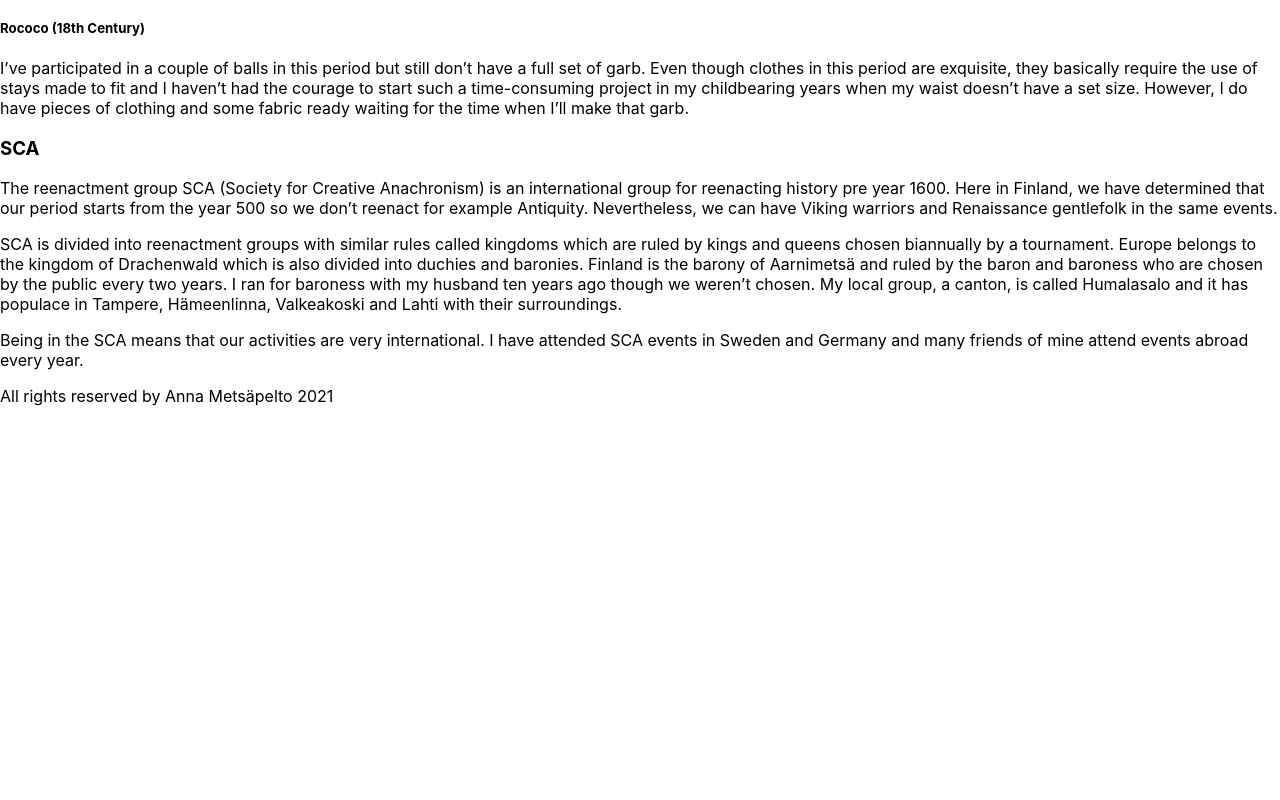
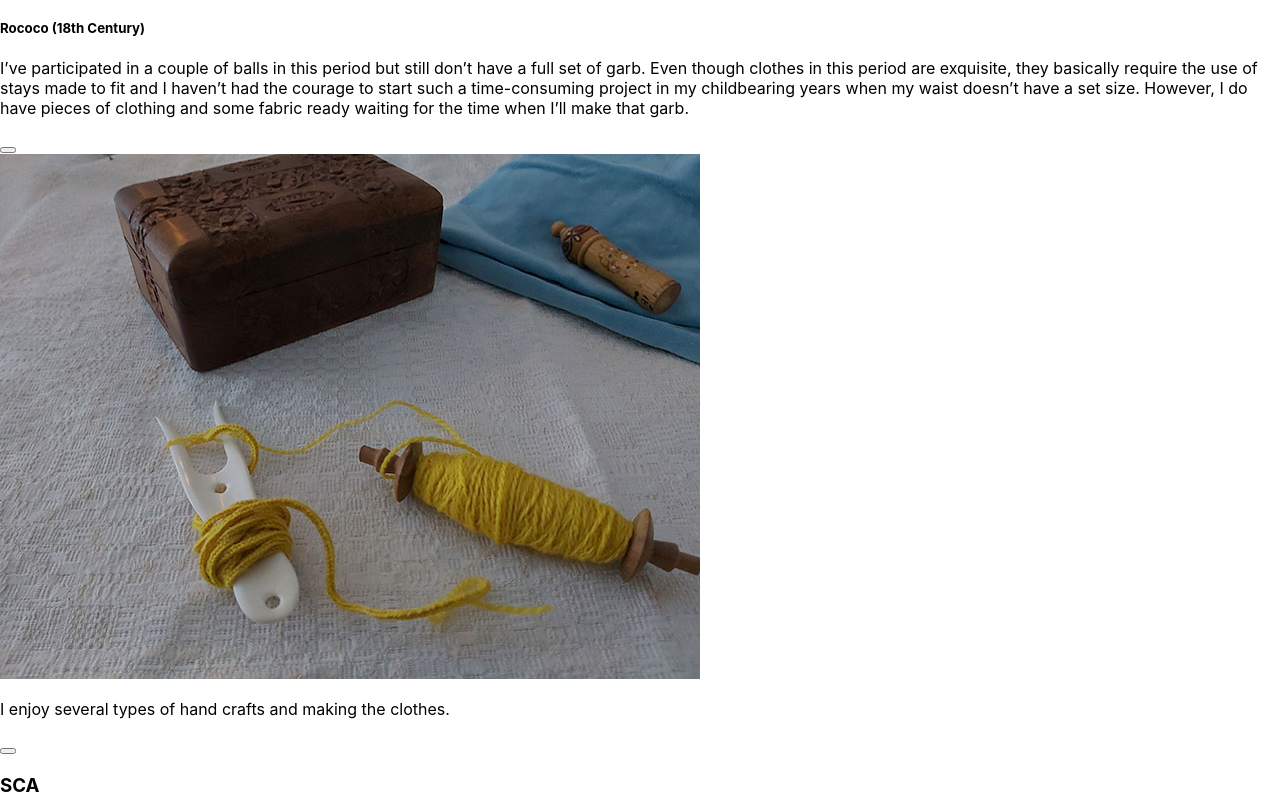
Before and after one commit to annametsapelto/thesis-page, a React (Create React App) app in the folder thesis-page/: page / in a window 1280 px wide. Shown: the part 1100-1900 px from the top of the page. Before the commit the page ends 1522 px from the top, so only its background shows below. Built offline with nearby package versions, Linux system fonts and the light colour scheme.

Commit message:
Create the picture carousel

```diff
--- /dev/null
+++ b/thesis-page/src/Components/ArrowLeft.js
@@ -0,0 +1,7 @@
+const ArrowLeft = (props) => {
+    return (
+        <button onClick={props.switchLeft}/>
+    )
+}
+
+export default ArrowLeft;
--- /dev/null
+++ b/thesis-page/src/Components/ArrowRight.js
@@ -0,0 +1,7 @@
+const ArrowRight = (props) => {
+    return (
+        <button onClick={props.switchRight}/>
+    )
+}
+
+export default ArrowRight;
--- a/thesis-page/src/Components/Layout.js
+++ b/thesis-page/src/Components/Layout.js
@@ -5,6 +5,7 @@ import Footer from './Footer';
 import Maintext from './Maintext';
 import SecondText from './SecondText';
 import ThirdText from './ThirdText';
+import PictureCarousel from './PictureCarousel';
 
 const Layout = () => {
 
@@ -22,6 +23,7 @@ const Layout = () => {
            <Header changeMode = {changeMode} isLightMode = {lightMode}/>
            <Maintext isLightMode={lightMode}/>
            <SecondText isLightMode={lightMode} />
+           <PictureCarousel isLightMode={lightMode} />
            <ThirdText isLightMode={lightMode} />
            <Footer isLightMode = {lightMode}/>
         </>
--- a/thesis-page/src/Components/PictureCarousel.js
+++ b/thesis-page/src/Components/PictureCarousel.js
@@ -0,0 +1,33 @@
+import {pictures} from '../Utility/CarouselData';
+import {useState} from 'react';
+import ArrowLeft from './ArrowLeft';
+import ArrowRight from './ArrowRight';
+
+const PictureCarousel = (props) => {
+    const [currentImg, setCurrentImg] = useState(0);
+
+    const switchLeft = () =>{
+        if(currentImg !== 0) {
+            setCurrentImg(currentImg-1)
+        }
+    }
+
+    const switchRight = () => {
+        if(currentImg !== pictures.length-1) {
+            setCurrentImg(currentImg+1)
+        }
+    }
+
+    return (
+        <div>
+          <ArrowLeft isLightMode={props.isLightMode} switchLeft={switchLeft}/>
+          <div>
+              <img src={pictures[currentImg].img} alt={pictures[currentImg].alt} />
+              <p>{pictures[currentImg].subtitle}</p>
+          </div>
+          <ArrowRight isLightMode={props.isLightMode} switchRight={switchRight} />
+        </div>
+    )
+}
+
+export default PictureCarousel;
--- a/thesis-page/src/Components/SecondText.js
+++ b/thesis-page/src/Components/SecondText.js
@@ -2,11 +2,11 @@ const SecondText = (props) => {
     return (
         <div>
             <h3>My Reenactment Eras</h3>
-            <h5>The Viking Age (years 700-1100</h5>
+            <h5>The Viking Age (years 700-1100)</h5>
             <p>My latest period is the Viking age. Lots of misconceptions about Viking clothing and life are moving around because of entertainment industry and shows like The Vikings which are rather far from real history. So I’ve been reading about grave finds and interpretations of the clothes they wore. The Viking age was so long ago that most clothes are just fragments and definite truths are hard to find but I try to stick to the best evidence.</p>
-            <h5>The Middle Ages (years 1100-1400</h5>
+            <h5>The Middle Ages (years 1100-1400)</h5>
             <p>This is the period I started reenacting and for which I made my first garb. There is more archeological, visual and written evidence of the garb and other areas of life than from the Viking age which is one of the reasons I didn’t make any Viking garb earlier. The Middle Ages is also the era that is used as a model for lots of fantasy fiction that I’ve loved since childhood and what drew me to do reenactment. I’ve had several different garbs from this period and even got married in one.</p>
-            <h5>The Renaissance (years 1400-1600</h5>
+            <h5>The Renaissance (years 1400-1600)</h5>
             <p>The dances in our association date from the Renaissance period Italy, France and England and I love the dances, especially the Italian ones. That is why I chose to have an Italian late 15th century name Dianora del Bianco as my alias in most of my reenacting. The garb is also fabulous though somewhat harder to make than garb from earlier periods. The art and architecture also inspire me in this period.</p>
             <h5>Rococo (18th Century)</h5>
             <p>I’ve participated in a couple of balls in this period but still don’t have a full set of garb. Even though clothes in this period are exquisite, they basically require the use of stays made to fit and I haven’t had the courage to start such a time-consuming project in my childbearing years when my waist doesn’t have a set size. However, I do have pieces of clothing and some fabric ready waiting for the time when I’ll make that garb.</p>
--- /dev/null
+++ b/thesis-page/src/Utility/CarouselData.js
@@ -0,0 +1,9 @@
+import crafts from '../Images/crafts.jpg';
+import food from '../Images/food.jpg';
+import dance from '../Images/dance.jpg';
+
+export const pictures = [
+    {img: crafts, subtitle: "I enjoy several types of hand crafts and making the clothes.", alt: "Handcraft items ona tablecloth"},
+    {img: food, subtitle: "Food is a large part of the events. We make it as authentic as possible.", alt: "Food in medieval dishes"},
+    {img: dance, subtitle: "The dances of the period, especially Italian ones, drew me into the hobby.", alt: "Leather shoes showing from under red skirts in a dance"}
+]
```
Also changed, not shown: thesis-page/src/Images/dance.jpg (renamed from thesis-page/src/Images/dance kopio.jpg).
